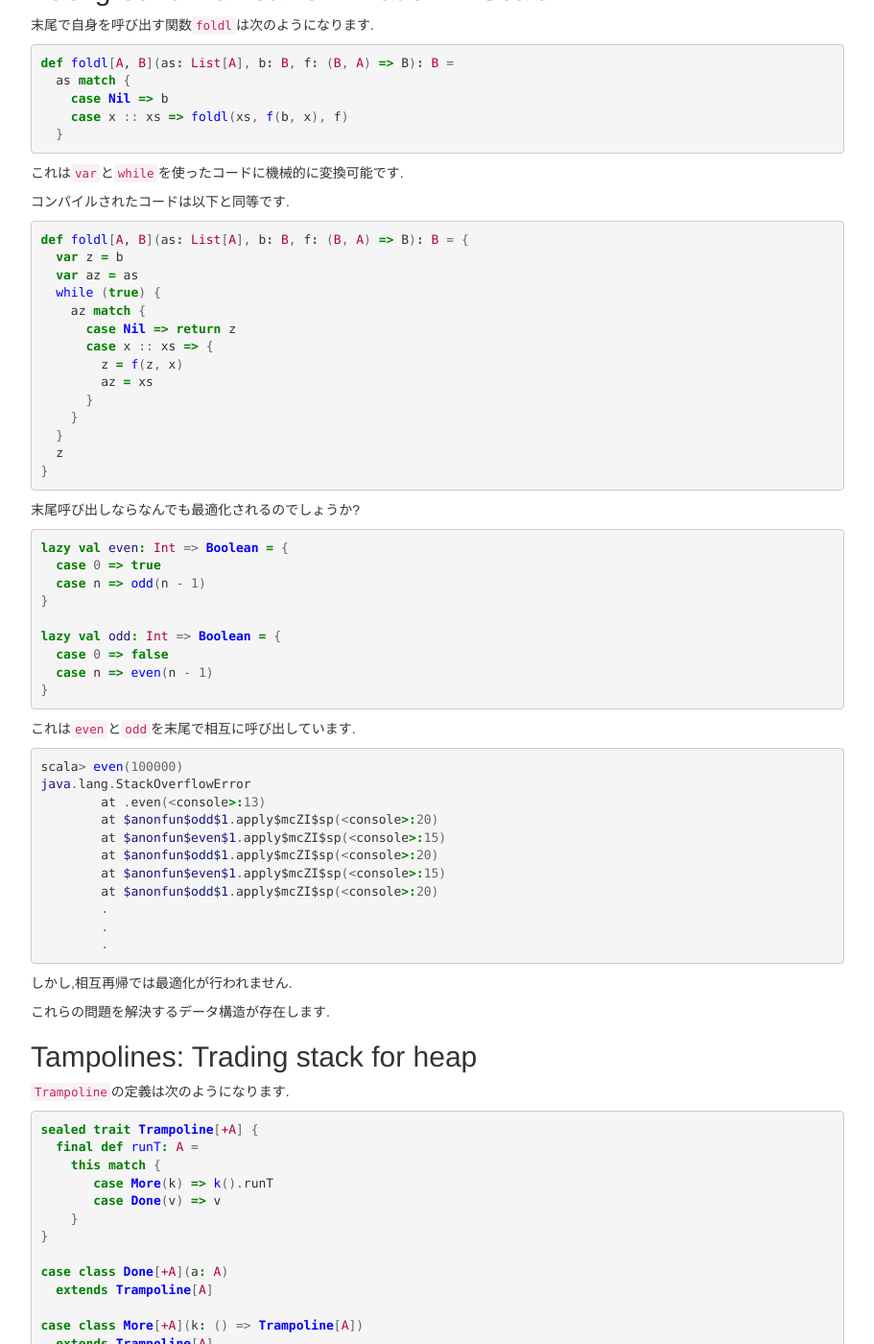
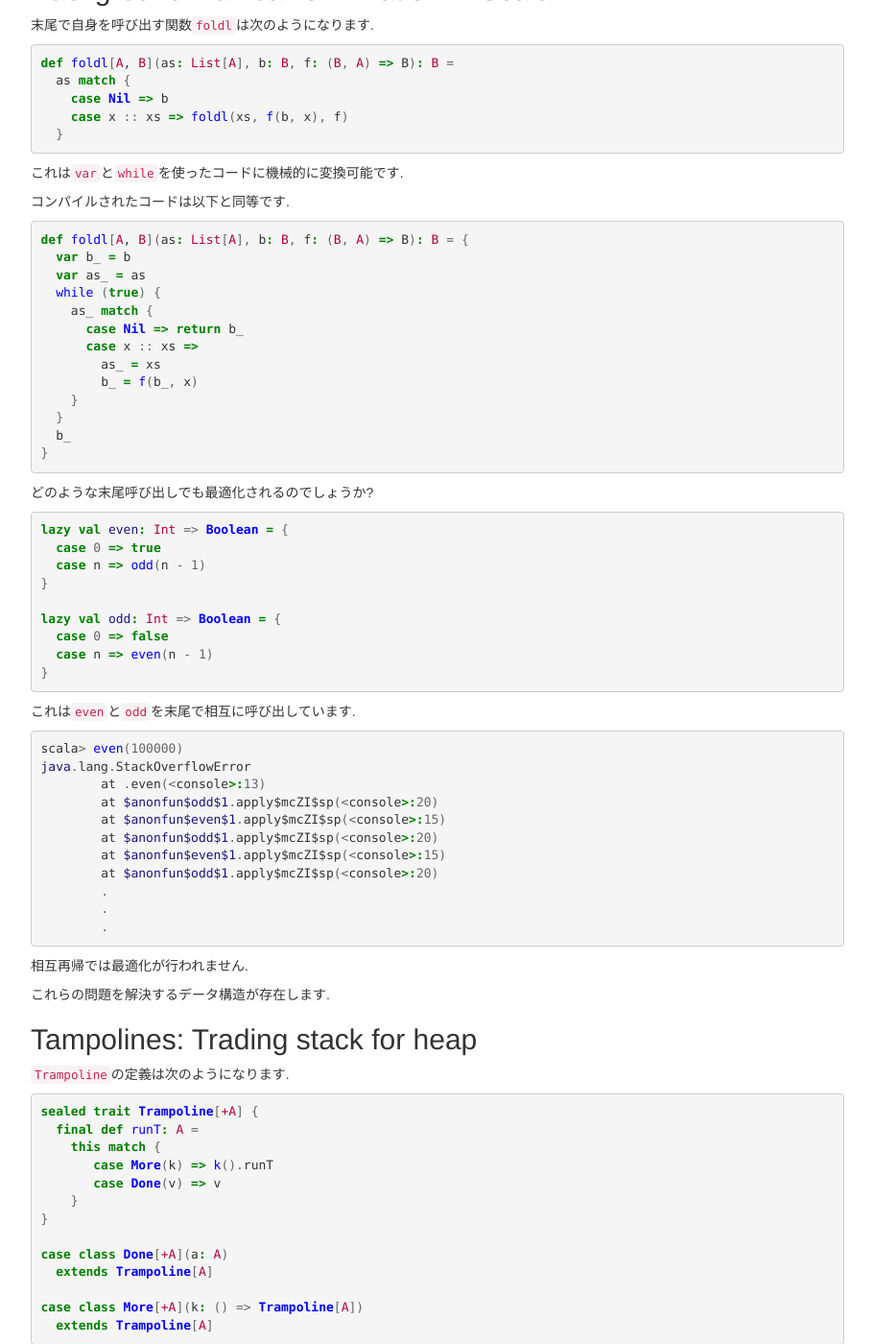
Before and after one commit to halcat0x15a/programming, a Jekyll site: the page built from stackless.md, in a window 1280 px wide and 1400 px high, scrolled down 875 px. Shown: the whole window at 96% size, without its empty margins (38-949 px from the left). Built offline with Jekyll 4.4.1, drawn with Linux system fonts in a browser that asks for light colours; Markdown is read by kramdown in place of the engine named in the settings; comment, search, counter and statistics services are not loaded; some of the changed text lies outside the part shown.

Commit message:
last commit

````diff
--- a/stackless.md
+++ b/stackless.md
@@ -69,22 +69,21 @@ def foldl[A, B](as: List[A], b: B, f: (B, A) => B): B =
 
 ```scala
 def foldl[A, B](as: List[A], b: B, f: (B, A) => B): B = {
-  var z = b
-  var az = as
+  var b_ = b
+  var as_ = as
   while (true) {
-    az match {
-      case Nil => return z
-      case x :: xs => {
-        z = f(z, x)
-        az = xs
-      }
+    as_ match {
+      case Nil => return b_
+      case x :: xs =>
+        as_ = xs
+        b_ = f(b_, x)
     }
   }
-  z
+  b_
 }
 ```
 
-末尾呼び出しならなんでも最適化されるのでしょうか?
+どのような末尾呼び出しでも最適化されるのでしょうか?
 
 ```scala
 lazy val even: Int => Boolean = {
@@ -114,7 +113,7 @@ java.lang.StackOverflowError
         .
 ```
 
-しかし,相互再帰では最適化が行われません.
+相互再帰では最適化が行われません.
 
 これらの問題を解決するデータ構造が存在します.
 
````
Also changed, not shown: other parts of stackless.md (+2 -2 lines), _config.yml (line endings or trailing spaces), 1 other file.
